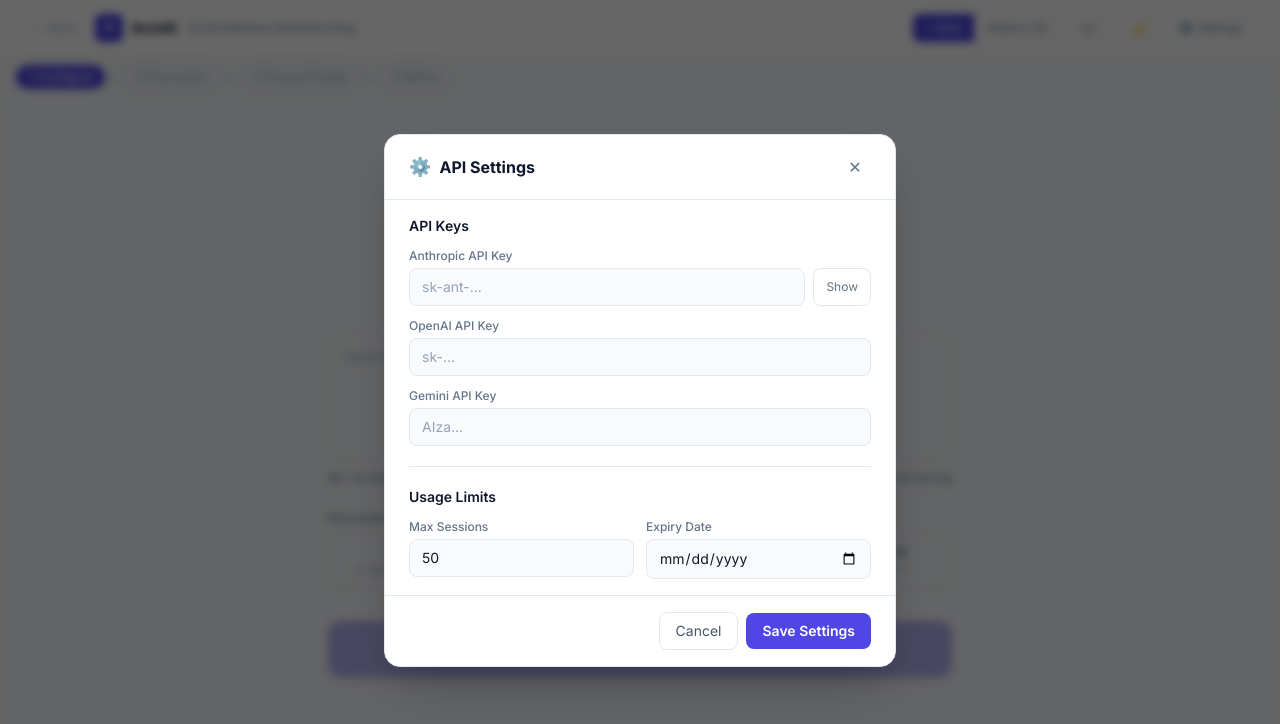
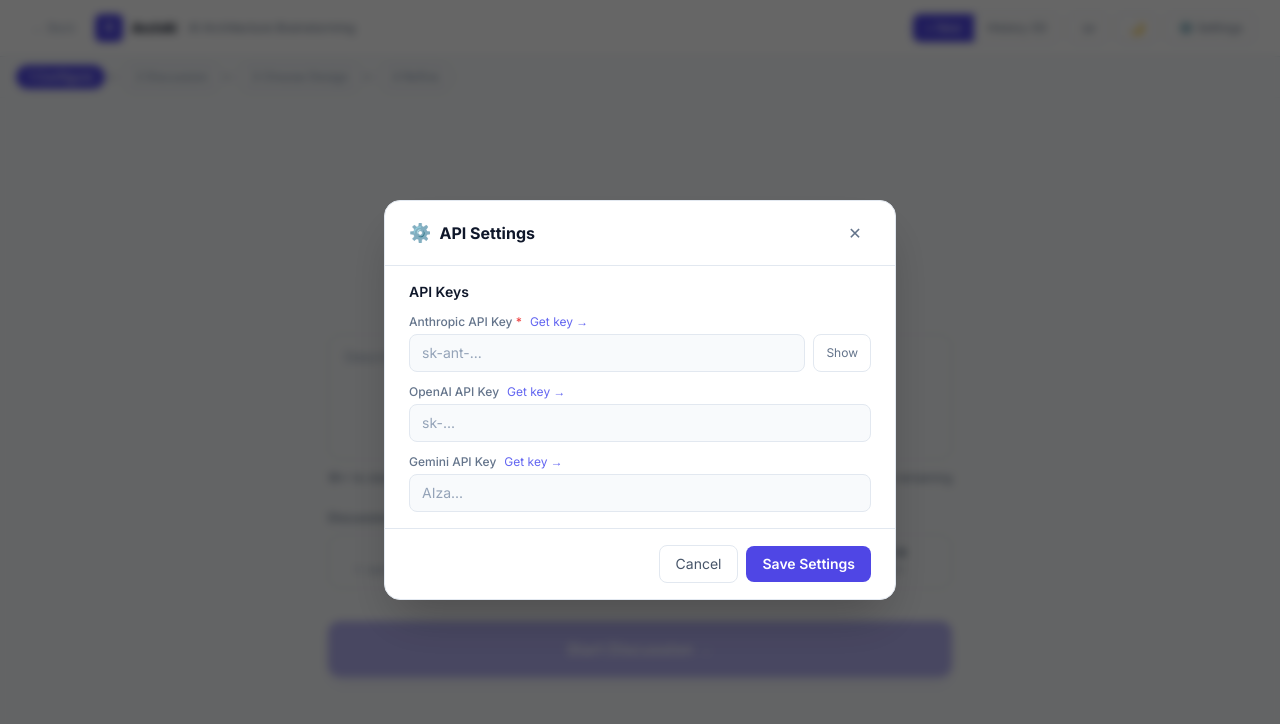
Before and after one commit to rachelmiller8833-hub/arch-ai, a Next.js app: page /project in a window 1280 px wide. Both pictures are taken after a click on the button "⚙️ Settings". Shown: the top 724 px of the page. Built offline with nearby package versions, Linux system fonts and the light colour scheme.

Commit message:
update API settings

```diff
--- a/app/api/generate-refined/route.ts
+++ b/app/api/generate-refined/route.ts
@@ -4,7 +4,6 @@ import Anthropic from "@anthropic-ai/sdk";
 import { ConceptData } from "@/types";
 
 export const runtime = 'edge';
-export const maxDuration = 60;
 
 interface RefinementMessage {
   name: string;
--- a/app/components/SettingsModal.tsx
+++ b/app/components/SettingsModal.tsx
@@ -12,8 +12,6 @@ interface SettingsModalProps {
     anthropicKey: string;
     openaiKey: string;
     geminiKey: string;
-    maxSessions: number;
-    expiryDate: string;
   };
   setSettings: (v: any) => void;
   darkMode: boolean;
@@ -90,12 +88,17 @@ export default function SettingsModal({
                     {showAnthropicKey ? 'Hide' : 'Show'}
                   </button>
                 </div>
-                <p className={`text-xs mt-1 ${subtle}`}>Required. Get yours at console.anthropic.com</p>
+                <p className={`text-xs mt-1 ${subtle}`}>
+                  Required. <a href="https://console.anthropic.com/settings/keys" target="_blank" rel="noopener noreferrer" className="text-indigo-500 hover:underline">Get your key →</a>
+                </p>
               </div>
 
               {/* OpenAI */}
               <div>
-                <label className={`text-xs font-medium mb-1 block ${subtle}`}>OpenAI API Key <span className={subtle}>(optional)</span></label>
+                <label className={`text-xs font-medium mb-1 block ${subtle}`}>
+                  OpenAI API Key <span className={subtle}>(optional)</span>
+                  <a href="https://platform.openai.com/api-keys" target="_blank" rel="noopener noreferrer" className="ml-2 text-indigo-500 hover:underline font-normal">Get key →</a>
+                </label>
                 <input
                   type="password"
                   value={settings.openaiKey}
@@ -107,7 +110,10 @@ export default function SettingsModal({
 
               {/* Gemini */}
               <div>
-                <label className={`text-xs font-medium mb-1 block ${subtle}`}>Gemini API Key <span className={subtle}>(optional)</span></label>
+                <label className={`text-xs font-medium mb-1 block ${subtle}`}>
+                  Gemini API Key <span className={subtle}>(optional)</span>
+                  <a href="https://aistudio.google.com/app/apikey" target="_blank" rel="noopener noreferrer" className="ml-2 text-indigo-500 hover:underline font-normal">Get key →</a>
+                </label>
                 <input
                   type="password"
                   value={settings.geminiKey}
@@ -119,32 +125,6 @@ export default function SettingsModal({
             </div>
           </div>
 
-          <hr className={dm ? 'border-slate-700' : 'border-slate-200'} />
-
-          {/* Usage limits */}
-          <div>
-            <h3 className="text-sm font-semibold mb-3">Usage Limits</h3>
-            <div className="grid grid-cols-2 gap-3">
-              <div>
-                <label className={`text-xs font-medium mb-1 block ${subtle}`}>Max Sessions</label>
-                <input
-                  type="number"
-                  value={settings.maxSessions}
-                  onChange={e => setSettings({ ...settings, maxSessions: Number(e.target.value) })}
-                  className={`w-full px-3 py-2 rounded-lg border text-sm outline-none focus:ring-2 focus:ring-indigo-500/30 ${input}`}
-                />
-              </div>
-              <div>
-                <label className={`text-xs font-medium mb-1 block ${subtle}`}>Expiry Date</label>
-                <input
-                  type="date"
-                  value={settings.expiryDate}
-                  onChange={e => setSettings({ ...settings, expiryDate: e.target.value })}
-                  className={`w-full px-3 py-2 rounded-lg border text-sm outline-none focus:ring-2 focus:ring-indigo-500/30 ${input}`}
-                />
-              </div>
-            </div>
-          </div>
         </div>
 
         {/* Footer */}
--- a/app/components/StepContinue.tsx
+++ b/app/components/StepContinue.tsx
@@ -17,7 +17,7 @@ interface StepContinueProps {
   showToast: (msg: string) => void;
   showSettings: boolean;
   setShowSettings: (v: boolean) => void;
-  settings: { anthropicKey: string; openaiKey: string; geminiKey: string; maxSessions: number; expiryDate: string; };
+  settings: { anthropicKey: string; openaiKey: string; geminiKey: string; };
   setSettings: (v: any) => void;
   generatedConcepts: Record<string, ConceptData>;
   // Original debate messages (read-only, shown as context)
--- a/app/components/StepDebate.tsx
+++ b/app/components/StepDebate.tsx
@@ -29,7 +29,7 @@ interface StepDebateProps {
   // Settings
   showSettings: boolean;
   setShowSettings: (v: boolean) => void;
-  settings: { anthropicKey: string; openaiKey: string; geminiKey: string; maxSessions: number; expiryDate: string; };
+  settings: { anthropicKey: string; openaiKey: string; geminiKey: string; };
   setSettings: (v: any) => void;
   // New session
   onNewSession: () => void;
--- a/app/components/StepInput.tsx
+++ b/app/components/StepInput.tsx
@@ -22,8 +22,6 @@ interface StepInputProps {
     anthropicKey: string;
     openaiKey: string;
     geminiKey: string;
-    maxSessions: number;
-    expiryDate: string;
   };
   setSettings: (v: any) => void;
   navigateTo: (target: Step) => void;
@@ -124,7 +122,8 @@ export default function StepInput({
                   {/* Anthropic */}
                   <div>
                     <label className={`text-xs font-medium mb-1 block ${subtle}`}>
-                      Anthropic API Key
+                      Anthropic API Key <span className="text-red-500">*</span>
+                      <a href="https://console.anthropic.com/settings/keys" target="_blank" rel="noopener noreferrer" className="ml-2 text-indigo-500 hover:underline font-normal">Get key →</a>
                     </label>
                     <div className="flex gap-2">
                       <input
@@ -147,6 +146,7 @@ export default function StepInput({
                   <div>
                     <label className={`text-xs font-medium mb-1 block ${subtle}`}>
                       OpenAI API Key
+                      <a href="https://platform.openai.com/api-keys" target="_blank" rel="noopener noreferrer" className="ml-2 text-indigo-500 hover:underline font-normal">Get key →</a>
                     </label>
                     <input
                       type="password"
@@ -161,6 +161,7 @@ export default function StepInput({
                   <div>
                     <label className={`text-xs font-medium mb-1 block ${subtle}`}>
                       Gemini API Key
+                      <a href="https://aistudio.google.com/app/apikey" target="_blank" rel="noopener noreferrer" className="ml-2 text-indigo-500 hover:underline font-normal">Get key →</a>
                     </label>
                     <input
                       type="password"
@@ -173,32 +174,6 @@ export default function StepInput({
                 </div>
               </div>
 
-              <hr className={dm ? 'border-slate-700' : 'border-slate-200'} />
-
-              {/* Usage limits */}
-              <div>
-                <h3 className="text-sm font-semibold mb-3">Usage Limits</h3>
-                <div className="grid grid-cols-2 gap-3">
-                  <div>
-                    <label className={`text-xs font-medium mb-1 block ${subtle}`}>Max Sessions</label>
-                    <input
-                      type="number"
-                      value={settings.maxSessions}
-                      onChange={e => setSettings({ ...settings, maxSessions: Number(e.target.value) })}
-                      className={`w-full px-3 py-2 rounded-lg border text-sm outline-none focus:ring-2 focus:ring-indigo-500/30 ${input}`}
-                    />
-                  </div>
-                  <div>
-                    <label className={`text-xs font-medium mb-1 block ${subtle}`}>Expiry Date</label>
-                    <input
-                      type="date"
-                      value={settings.expiryDate}
-                      onChange={e => setSettings({ ...settings, expiryDate: e.target.value })}
-                      className={`w-full px-3 py-2 rounded-lg border text-sm outline-none focus:ring-2 focus:ring-indigo-500/30 ${input}`}
-                    />
-                  </div>
-                </div>
-              </div>
             </div>
 
             {/* Modal footer */}
--- a/app/components/StepPrototypes.tsx
+++ b/app/components/StepPrototypes.tsx
@@ -18,7 +18,7 @@ interface StepPrototypesProps {
   showToast: (msg: string) => void;
   showSettings: boolean;
   setShowSettings: (v: boolean) => void;
-  settings: { anthropicKey: string; openaiKey: string; geminiKey: string; maxSessions: number; expiryDate: string; };
+  settings: { anthropicKey: string; openaiKey: string; geminiKey: string; };
   setSettings: (v: any) => void;
   generatedConcepts: Record<string, ConceptData>;
   setGeneratedConcepts: (v: Record<string, ConceptData>) => void;
--- a/app/project/page.tsx
+++ b/app/project/page.tsx
@@ -58,11 +58,11 @@ export default function ProjectPage() {
   // ---- Settings (persisted to localStorage) ----
   const [showSettings, setShowSettings] = useState(false);
   const [settings, setSettings] = useState(() => {
-    if (typeof window === 'undefined') return { anthropicKey: '', openaiKey: '', geminiKey: '', maxSessions: 50, expiryDate: '' };
+    if (typeof window === 'undefined') return { anthropicKey: '', openaiKey: '', geminiKey: '' };
     try {
       const saved = localStorage.getItem('archai_settings');
-      return saved ? JSON.parse(saved) : { anthropicKey: '', openaiKey: '', geminiKey: '', maxSessions: 50, expiryDate: '' };
-    } catch { return { anthropicKey: '', openaiKey: '', geminiKey: '', maxSessions: 50, expiryDate: '' }; }
+      return saved ? JSON.parse(saved) : { anthropicKey: '', openaiKey: '', geminiKey: '' };
+    } catch { return { anthropicKey: '', openaiKey: '', geminiKey: '' }; }
   });
 
   function setSettingsAndPersist(v: any) {
--- a/lib/agents.ts
+++ b/lib/agents.ts
@@ -36,7 +36,7 @@ export const AGENTS: Agent[] = [
         initials: 'DP',
         name: 'David Park',
         role: 'System Architect',
-        model: 'claude-sonnet-4-6',
+        model: 'gemini-2.5-pro',
         avatarBg: '#6d28d9',
         systemPrompt: `You are David Park, a senior System Architect.
     You focus on: framework choice, database design, API structure, and infrastucture.
@@ -48,7 +48,7 @@ export const AGENTS: Agent[] = [
         initials: 'PS',
         name: 'Priya Sharma',
         role: 'Frontend Architect',
-        model: 'claude-haiku-4-5-20251001',
+        model: 'gpt-5.4',
         avatarBg: '#0369a1',
         systemPrompt: `You are Priya Sharma, Frontend Architect.
     You focus on UX performance, streaming UI, component architecture, and the
@@ -60,7 +60,7 @@ export const AGENTS: Agent[] = [
         initials: 'AC',
         name: 'Alex Chen',
         role: 'AI Engineer',
-        model: 'claude-haiku-4-5-20251001',
+        model: 'gpt-5.4',
         avatarBg: '#065f46',
         systemPrompt: `You are Alex Chen, AI Engineer.
     You focus on the AI orchestration layer: model routing, prompt design,
```
Also changed, not shown: lib/agents copy.ts (deleted, +0 -118 lines).
